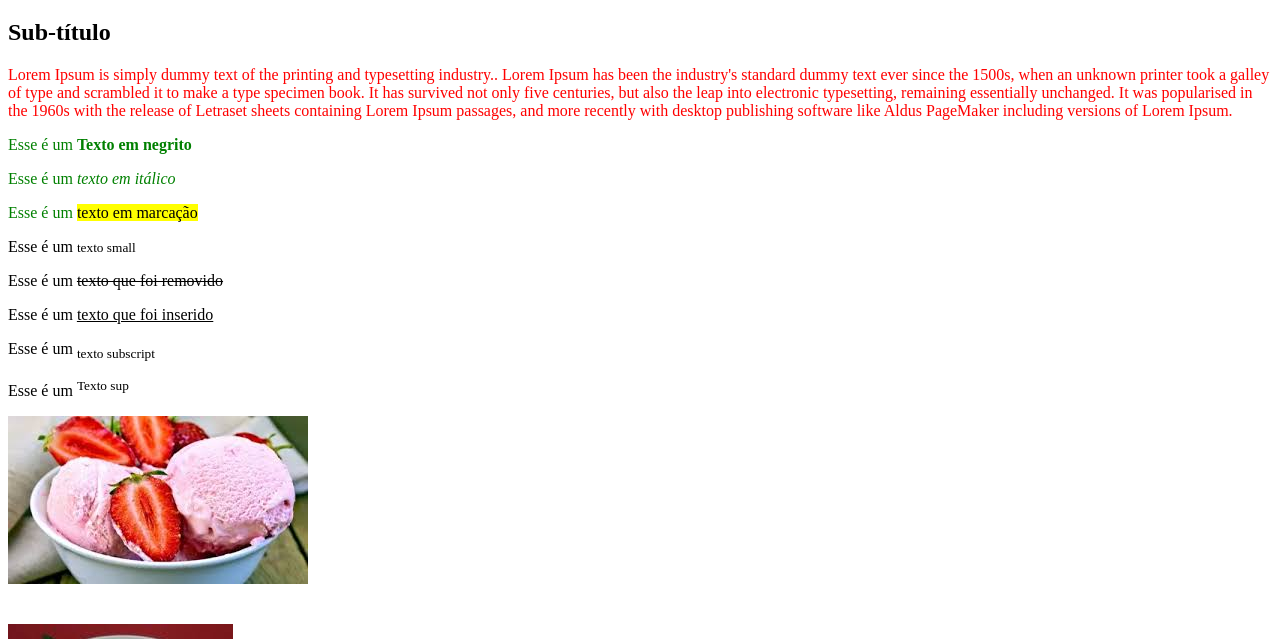
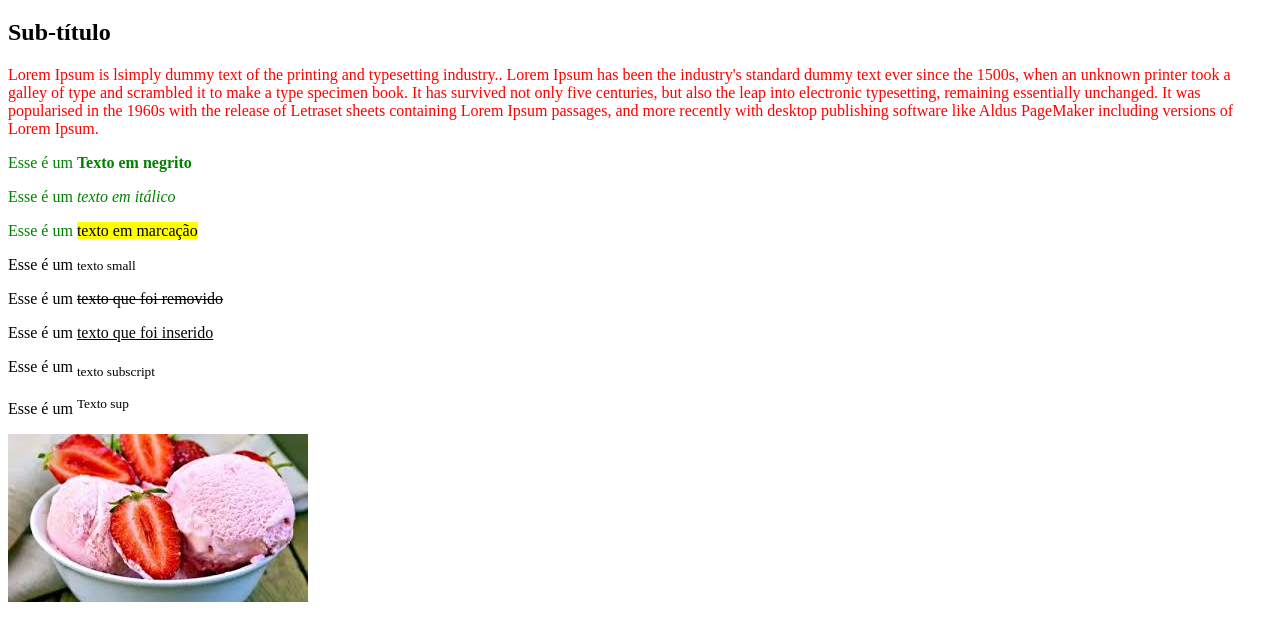
Before and after one commit to planetadjdavi/programadorbr2, a plain HTML site: page index.html in a window 1280 px wide. Shown: the part 87-726 px from the top of the page. Drawn offline with Linux system fonts and the light colour scheme.

Commit message:
teste linux

```diff
--- a/index.html
+++ b/index.html
@@ -18,7 +18,7 @@
     <h2>Sub-título</h2>
 
     <p id="principal">
-        Lorem Ipsum is simply dummy text of the printing and typesetting industry.. Lorem Ipsum has been the industry's standard dummy text ever since the 1500s, when an unknown printer took a galley of type and scrambled it to make a type specimen book. It has survived not only five centuries, but also the leap into electronic typesetting, remaining essentially unchanged. It was popularised in the 1960s with the release of Letraset sheets containing Lorem Ipsum passages, and more recently with desktop publishing software like Aldus PageMaker including versions of Lorem Ipsum.
+        Lorem Ipsum is lsimply dummy text of the printing and typesetting industry.. Lorem Ipsum has been the industry's standard dummy text ever since the 1500s, when an unknown printer took a galley of type and scrambled it to make a type specimen book. It has survived not only five centuries, but also the leap into electronic typesetting, remaining essentially unchanged. It was popularised in the 1960s with the release of Letraset sheets containing Lorem Ipsum passages, and more recently with desktop publishing software like Aldus PageMaker including versions of Lorem Ipsum.
     </p>
 
     <p class="texto_verde">Esse é um <strong>Texto em negrito </strong></p>
```
